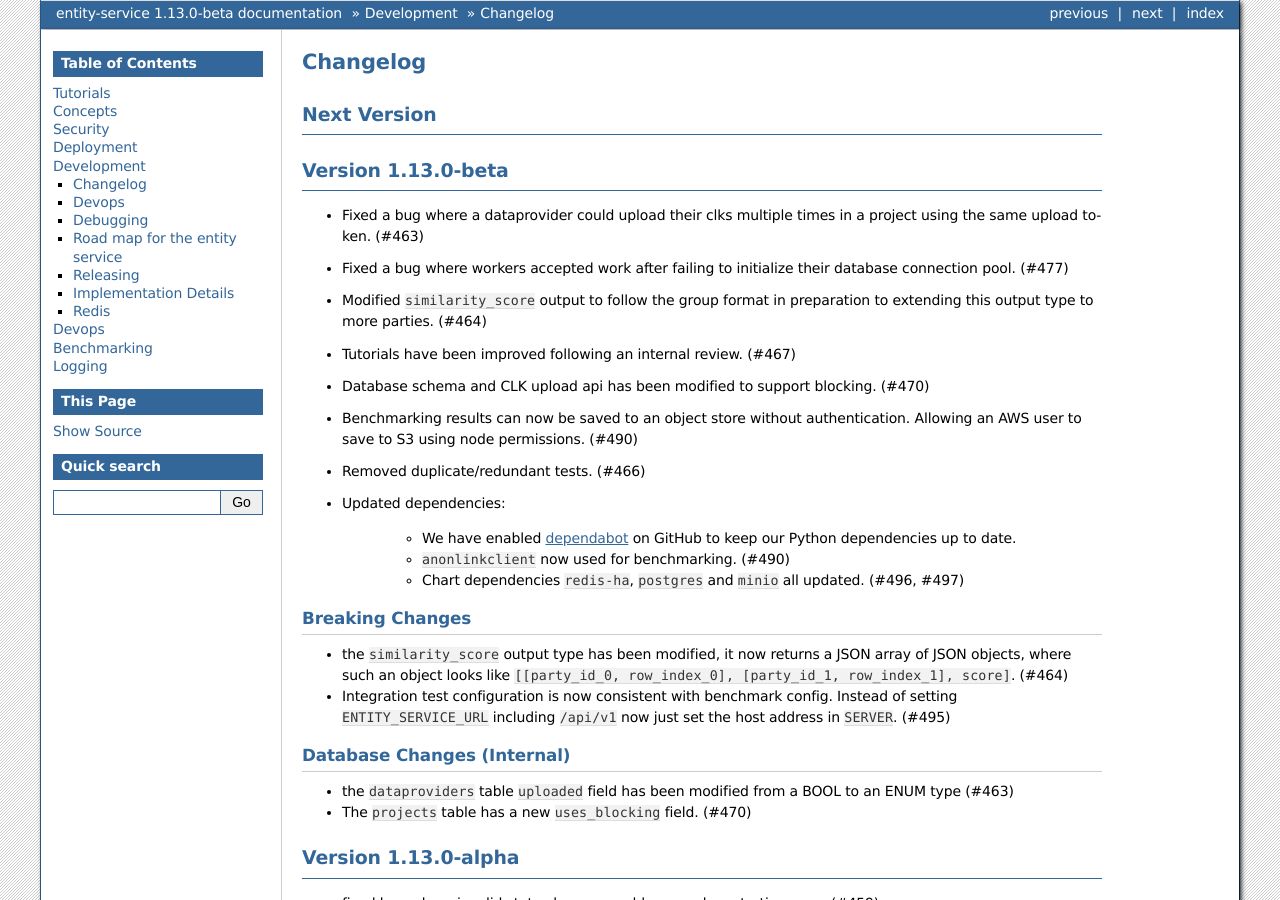
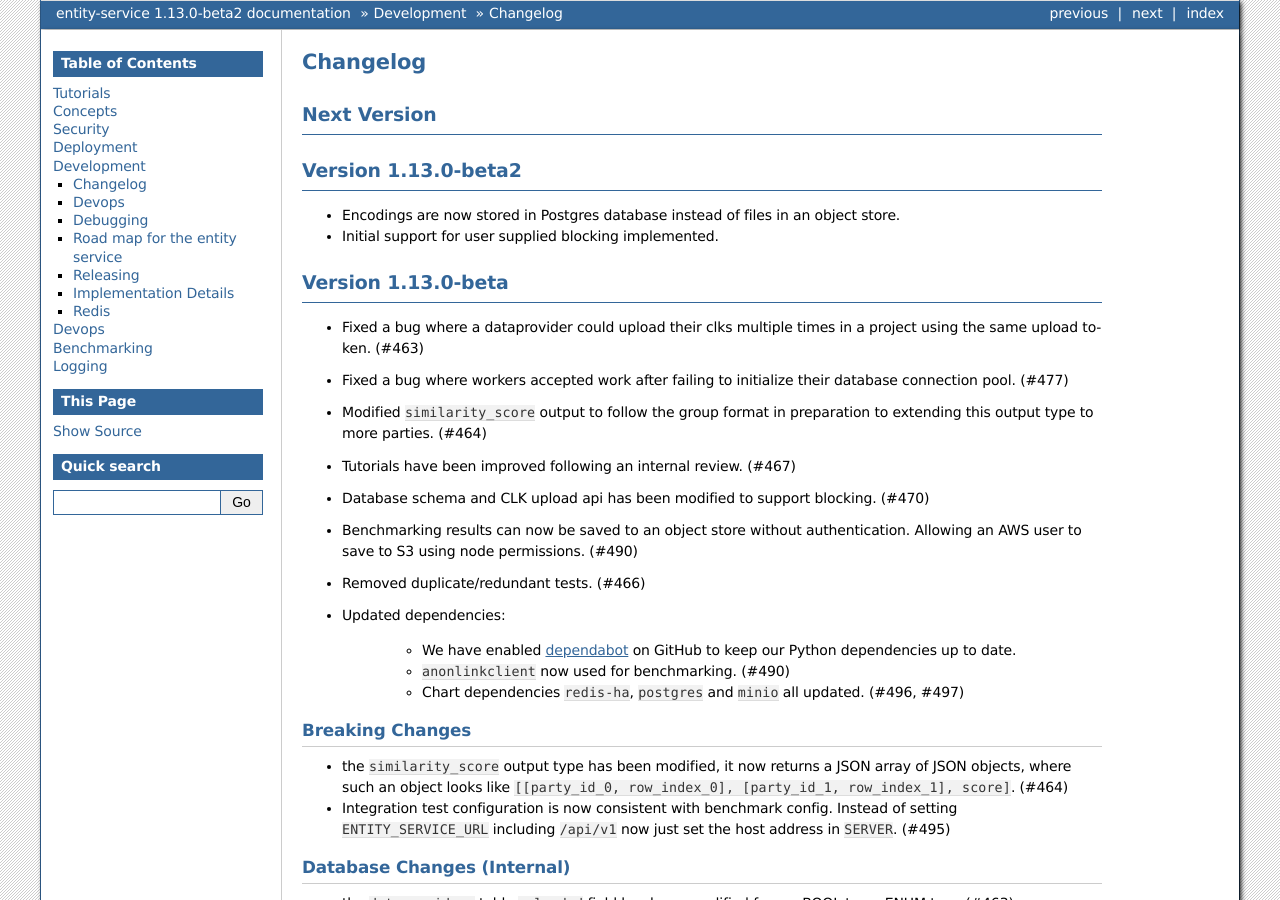
Before and after one commit to data61/anonlink-entity-service, a Sphinx documentation site: the page built from docs/changelog.rst, in a window 1280 px wide and 900 px high. Built offline with Sphinx 7.4.7, drawn with Linux system fonts in a browser that asks for light colours; formulas are drawn with MathJax 3; some of the changed text lies outside the part shown.

Commit message:
Bump version to beta2

```diff
--- a/docs/changelog.rst
+++ b/docs/changelog.rst
@@ -7,6 +7,12 @@ Changelog
 Next Version
 ------------
 
+
+Version 1.13.0-beta2
+-------------------
+
+- Encodings are now stored in Postgres database instead of files in an object store.
+- Initial support for user supplied blocking implemented.
 
 Version 1.13.0-beta
 -------------------
--- a/docs/conf.py
+++ b/docs/conf.py
@@ -68,7 +68,7 @@ author = 'Confidential Computing Team, Data61, CSIRO'
 # The short X.Y version.
 version = '1.13'
 # The full version, including alpha/beta/rc tags.
-release = '1.13.0-beta'
+release = '1.13.0-beta2'
 
 # The language for content autogenerated by Sphinx. Refer to documentation
 # for a list of supported languages.
```
Also changed, not shown: 4 other files.
